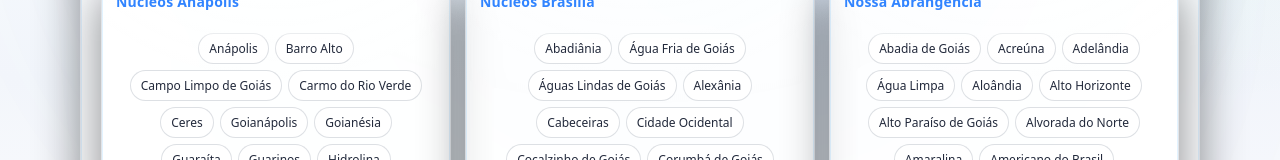
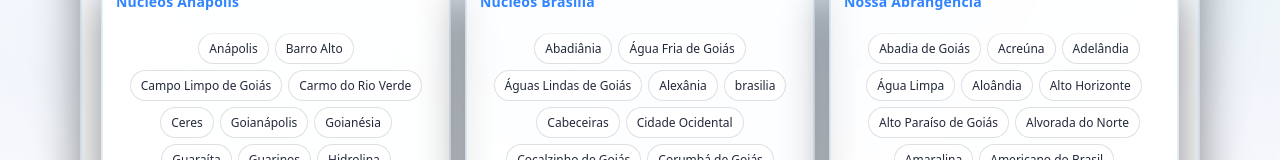
Before and after one commit to isaac1chaves/localizar-abrangencias, a plain HTML site: page index.html in a window 1280 px wide. Shown: the part 362-522 px from the top of the page. Drawn offline with Linux system fonts and the light colour scheme.

Commit message:
Add 'brasilia' to the list of cities

```diff
--- a/index.html
+++ b/index.html
@@ -1690,6 +1690,7 @@ const brasilia = [
   'Água Fria de Goiás',
   'Águas Lindas de Goiás',
   'Alexânia',
+  'brasilia',
   'Cabeceiras',
   'Cidade Ocidental',
   'Cocalzinho de Goiás',
```
